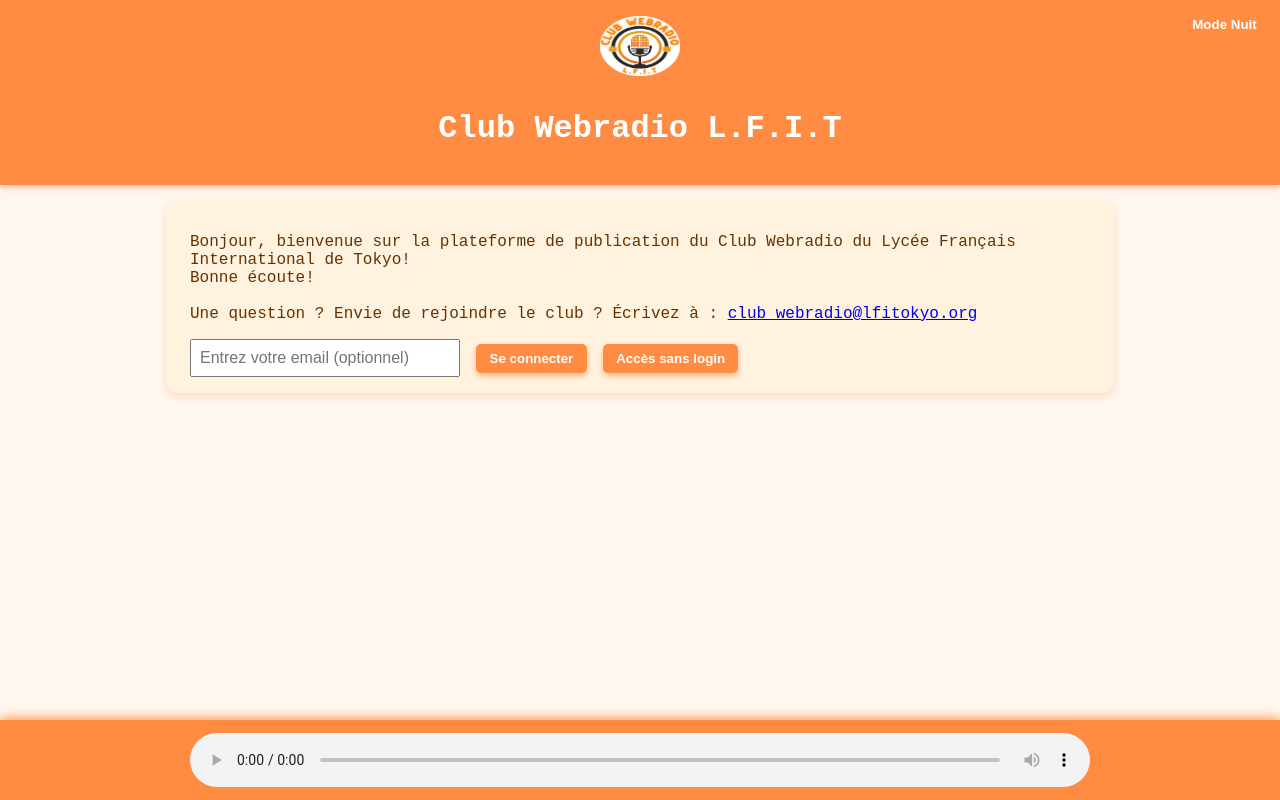
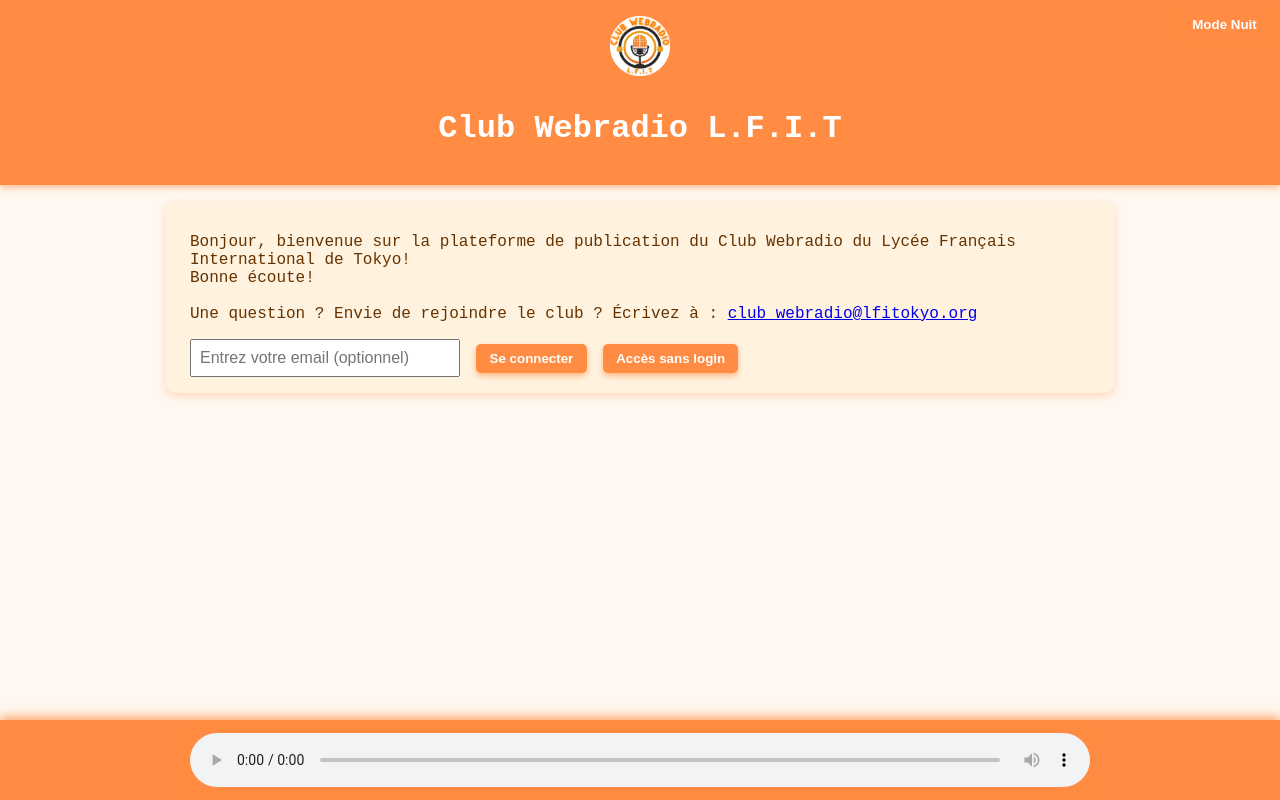
Before and after one commit to Club-Webradio-lfit/club-webradio-lfit-podcasts-V3.0, a plain HTML site: page index.html in a window 1280 px wide. Drawn offline with Linux system fonts and the light colour scheme.

Commit message:
Update index.html
70 px

```diff
--- a/index.html
+++ b/index.html
@@ -293,8 +293,8 @@
 </header>
   <style>
   #logo {
-    width: 80px;
-    height: auto;
+    width: auto;
+    height: 70px;
   }
 </style>
 
```
